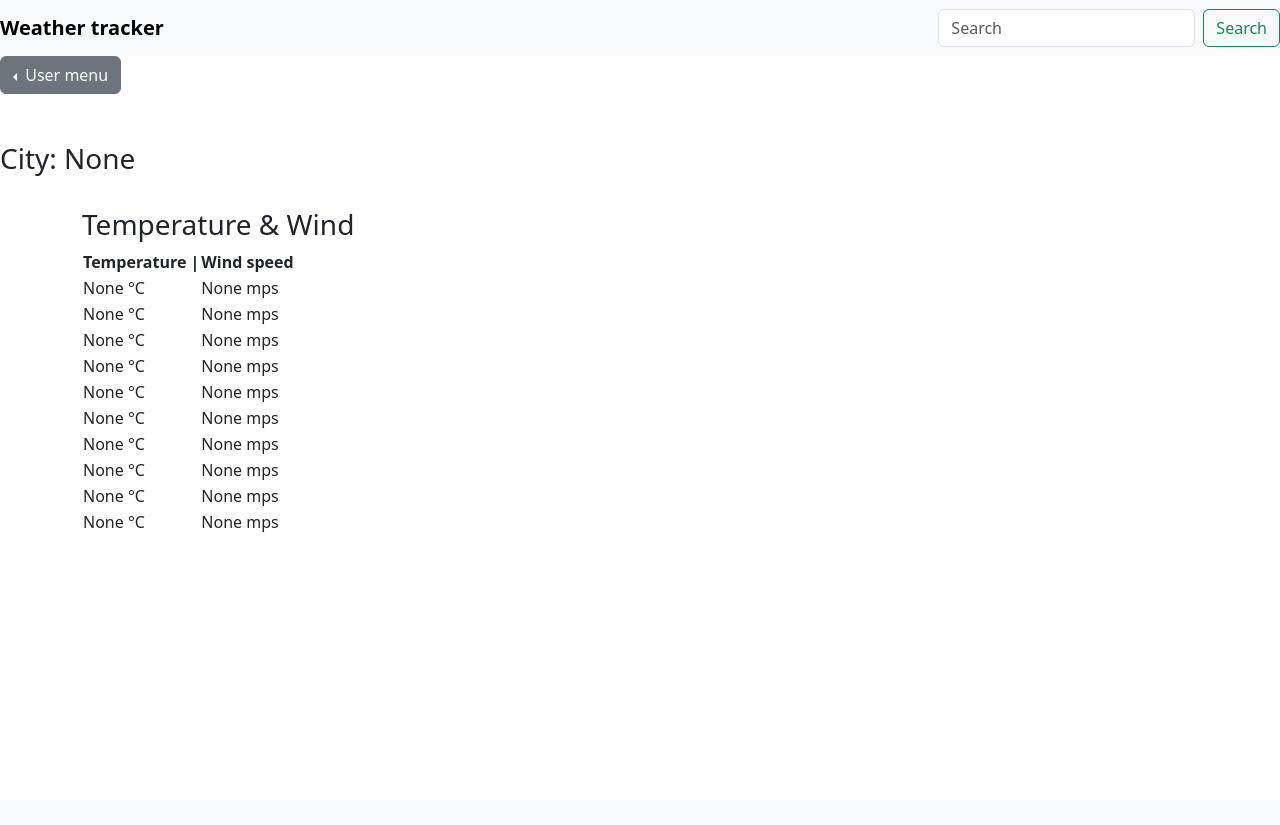
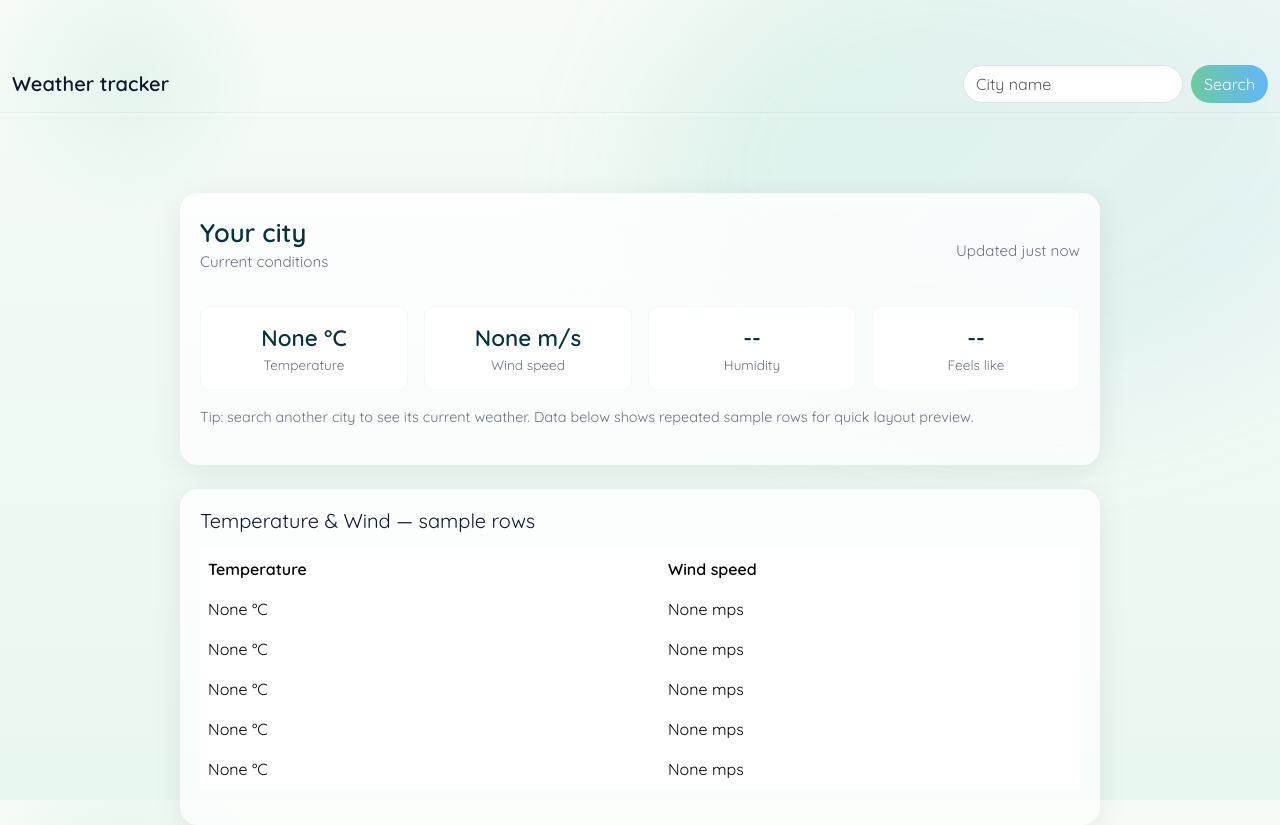
Before and after one commit to kLarss993/weather-tracker, a Flask app: page / in a window 1280 px wide. Before the commit the page ends 532 px from the top, so only its background shows below. Run offline with Flask 3, Linux system fonts and the light colour scheme.

Commit message:
Refactor home page layout and styles for improved user experience and readability

```diff
--- /dev/null
+++ b/code/static/css/style.css
@@ -0,0 +1,86 @@
+@import url('https://fonts.googleapis.com/css2?family=Quicksand:wght@300;400;600&display=swap');
+
+:root{
+  --bg-start: #f6fbf7;
+  --bg-end: #e9f7f1;
+  --accent: #6ccaa3;
+  --muted: #6b7280;
+}
+
+html,body{height:100%;}
+body{
+  margin:0;
+  font-family: 'Quicksand', system-ui, -apple-system, 'Segoe UI', Roboto, 'Helvetica Neue', Arial;
+  background: radial-gradient(circle at 10% 10%, rgba(108,202,163,0.12), transparent 10%), linear-gradient(180deg,var(--bg-start),var(--bg-end));
+  color:#0f172a;
+  -webkit-font-smoothing:antialiased;
+  -moz-osx-font-smoothing:grayscale;
+  padding-bottom:4rem;
+}
+
+/* organic blob */
+.page-blob{
+  position:fixed;
+  right:-10vw;
+  top:-10vh;
+  width:60vw;
+  height:60vh;
+  background: linear-gradient(135deg, rgba(108,202,163,0.16), rgba(138,197,255,0.12));
+  filter: blur(60px);
+  border-radius:40% 60% 50% 50% / 60% 40% 60% 40%;
+  z-index:0;
+  pointer-events:none;
+}
+
+.container-main{
+  position:relative;
+  z-index:1;
+  padding-top:3.5rem;
+}
+
+.navbar-custom{
+  background: transparent;
+  border-bottom: 1px solid rgba(15,23,42,0.04);
+}
+
+.navbar-brand{font-weight:700;color:#0f172a}
+
+.search-input{
+  min-width:220px;
+  border-radius:999px;
+}
+
+.weather-card{
+  background: linear-gradient(180deg, rgba(255,255,255,0.8), rgba(255,255,255,0.65));
+  border-radius:18px;
+  box-shadow: 0 6px 30px rgba(16,24,40,0.08);
+  padding:1.25rem;
+  max-width:920px;
+  margin:1.5rem auto;
+}
+
+.city-title{font-size:1.6rem;font-weight:700;margin:0;color:#05323d}
+.subtle{color:var(--muted);font-size:0.95rem}
+
+.metrics{
+  display:grid;
+  grid-template-columns:repeat(auto-fit,minmax(160px,1fr));
+  gap:1rem;
+  margin-top:1rem;
+}
+.metric-card{
+  background:rgba(255,255,255,0.9);
+  border-radius:12px;
+  padding:0.9rem;
+  text-align:center;
+  border: 1px solid rgba(15,23,42,0.03);
+}
+.metric-value{font-size:1.4rem;font-weight:700;color:#05323d}
+.metric-label{font-size:0.85rem;color:var(--muted)}
+
+.footer-note{margin-top:1rem;color:var(--muted);font-size:0.9rem}
+
+@media (max-width:540px){
+  .search-input{min-width:120px}
+  .city-title{font-size:1.25rem}
+}
--- a/code/templates/home.html
+++ b/code/templates/home.html
@@ -1,60 +1,85 @@
 <!DOCTYPE html>
 <html lang="en">
     <head>
-        <meta charset="UTF-8">
-        <title>Hui</title>
+        <meta charset="UTF-8" />
+        <meta name="viewport" content="width=device-width,initial-scale=1" />
+        <title>Weather tracker</title>
 
         <link href="https://cdn.jsdelivr.net/npm/bootstrap@5.3.8/dist/css/bootstrap.min.css" rel="stylesheet" integrity="sha384-sRIl4kxILFvY47J16cr9ZwB07vP4J8+LH7qKQnuqkuIAvNWLzeN8tE5YBujZqJLB" crossorigin="anonymous">
+        <link rel="stylesheet" href="{{ url_for('static', filename='css/style.css') }}">
         <script src="https://cdn.jsdelivr.net/npm/bootstrap@5.3.8/dist/js/bootstrap.bundle.min.js" integrity="sha384-FKyoEForCGlyvwx9Hj09JcYn3nv7wiPVlz7YYwJrWVcXK/BmnVDxM+D2scQbITxI" crossorigin="anonymous"></script>
+    </head>
 
-    </head>
     <body>
+        <div class="page-blob" aria-hidden="true"></div>
 
-        <nav class="navbar bg-body-tertiary navbar-expand-lg>
-            <div class="container-fluid">
-                <a class="navbar-brand"><strong>Weather tracker</strong></a>
-                <form class="d-flex" role="search" method="POST">
-                    <input class="form-control me-2" type="search" placeholder="Search" name="city" aria-label="Search">
-                    <button class="btn btn-outline-success" type="submit">Search</button>
+        <nav class="navbar navbar-expand-lg navbar-light navbar-custom">
+            <div class="container-fluid container-main">
+                <a class="navbar-brand" href="#">Weather tracker</a>
+
+                <form class="d-flex ms-auto" role="search" method="POST">
+                    <input class="form-control me-2 search-input" type="search" placeholder="City name" name="city" aria-label="Search">
+                    <button class="btn" style="background:linear-gradient(90deg,var(--accent),#62b6f7);color:white;border-radius:999px;" type="submit">Search</button>
                 </form>
             </div>
         </nav>
 
-        <div class="btn-group dropstart">
-            <button type="button" class="btn btn-secondary dropdown-toggle" data-bs-toggle="dropdown" aria-expanded="false">
-                User menu
-            </button>
-            <ul class="dropdown-menu">
-                <li><a class="dropdown-item" href="#">Log in</a></li>
-                <li><a class="dropdown-item" href="#">Sign up</a></li>
-                <li><a class="dropdown-item" href="#">Log out</a></li>
-            </ul>
+        <div class="container container-main">
+            <div class="weather-card" role="region" aria-label="Current weather">
+                <div class="d-flex align-items-center justify-content-between">
+                    <div>
+                        <p class="city-title">{{ city if city else 'Your city' }}</p>
+                        <p class="subtle">Current conditions</p>
+                    </div>
+                    <div class="text-end subtle">Updated just now</div>
                 </div>
 
-        <br> <br>
+                <div class="metrics">
+                    <div class="metric-card">
+                        <div class="metric-value">{{ temp }} °C</div>
+                        <div class="metric-label">Temperature</div>
+                    </div>
 
+                    <div class="metric-card">
+                        <div class="metric-value">{{ wndspd }} m/s</div>
+                        <div class="metric-label">Wind speed</div>
+                    </div>
 
-        <br>
+                    <div class="metric-card">
+                        <div class="metric-value">--</div>
+                        <div class="metric-label">Humidity</div>
+                    </div>
 
-        <h3>City: {{ city }}</h3>
+                    <div class="metric-card">
+                        <div class="metric-value">--</div>
+                        <div class="metric-label">Feels like</div>
+                    </div>
+                </div>
 
-        <br>
+                <p class="footer-note">Tip: search another city to see its current weather. Data below shows repeated sample rows for quick layout preview.</p>
+            </div>
 
-        <div class="container">
-            <h3>Temperature & Wind</h3>
-            <table>
+            <div class="weather-card">
+                <h5 class="mb-3">Temperature & Wind — sample rows</h5>
+                <div class="table-responsive">
+                    <table class="table table-borderless">
+                        <thead>
                             <tr>
-                    <th>Temperature |</th>
+                                <th>Temperature</th>
                                 <th>Wind speed</th>
                             </tr>
-                {% for i in range(10) %}
+                        </thead>
+                        <tbody>
+                            {% for i in range(5) %}
                             <tr>
                                 <td>{{ temp }} °C</td>
                                 <td>{{ wndspd }} mps</td>
                             </tr>
                             {% endfor %}
+                        </tbody>
                     </table>
                 </div>
-
+            </div>
+        </div>
     </body>
 </html>
```
Lines whose indentation alone changed are shown as unchanged.
